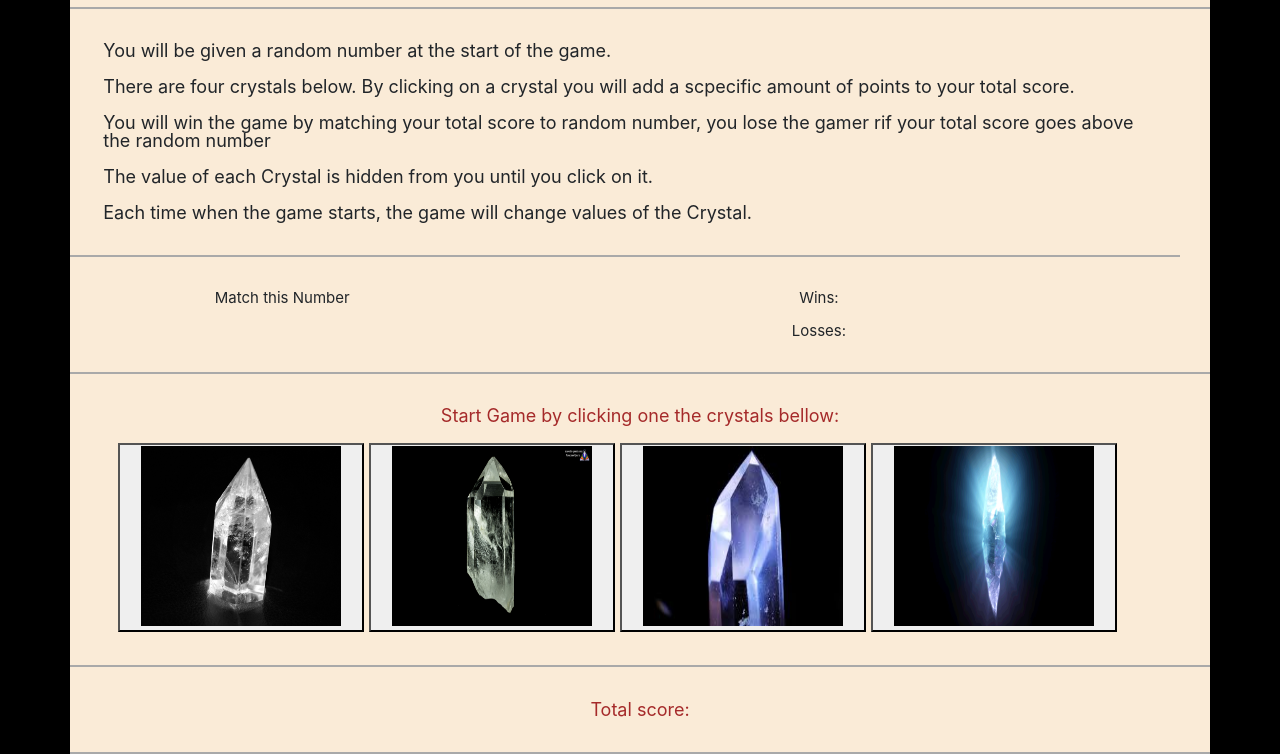
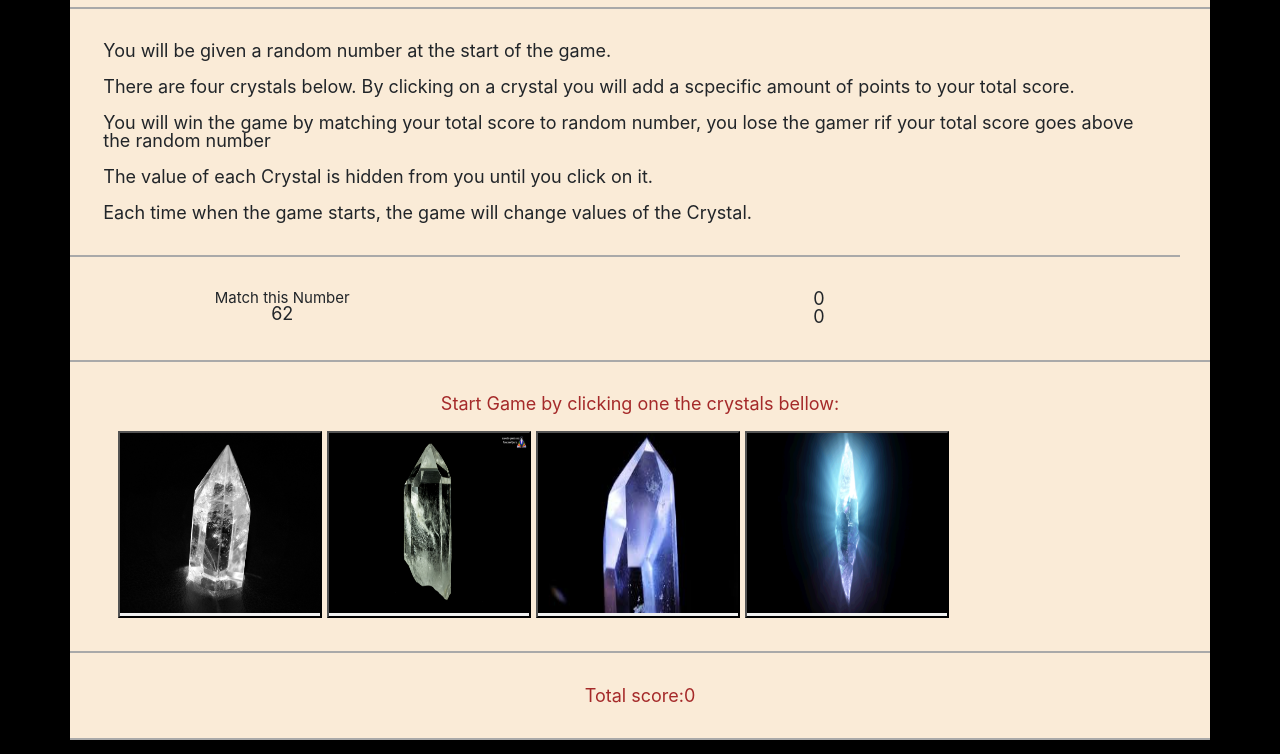
Before and after one commit to anagabitec/unit-4-game, a plain HTML site: page index.html in a window 1280 px wide. Shown: the part 105-859 px from the top of the page. Drawn offline with nearby package versions, Linux system fonts and the light colour scheme.

Commit message:
jqueryrunning

```diff
--- a/assets/css/style.css
+++ b/assets/css/style.css
@@ -28,3 +28,8 @@ h3{
     height: 180px;
 
 }
+button{
+    padding: 0%;
+    margin: 0;
+
+}
--- a/assets/javascript/game.js
+++ b/assets/javascript/game.js
@@ -1,26 +1,79 @@
+$(document).ready(function() {
+// variables
+var gameNum = gameNumber();
+var wins = 0;
+var losses = 0;
+var totalScore = 0;
+var crystal1 =0;
+var crystal2 =0;
+var crystal3 =0;
+var crystal4 =0;
 
 
-$(document).ready(function() {
-
-// variables
- var wins = 0;
- var losses = 0;
- var userTotal = 0;
-
-
- // Random Number function
- function randomNum(max, min) {
-     var result = Math.floor(Math.random() * (max - min + 1)) + min;
-     return result;
- }
-
- var compRandom = randomNum(120, 19);
-    assignNumbersToPeppers();
-
-    $("#random-numbner").html(compRandom);
-    $("#total-score").html(totalCrystal);
+$("#random-number").html(gameNum);
+$("#wins").html(wins);
+$("#losses").html(losses);
+$("#total-score").html("<h3>Total score:  " + totalScore + "</h3>");
 
 
 
-//end of function
+
+function AssignCrystalNumber() {
+    return Math.floor(Math.random ()* 12 ) +1 ;
+}
+
+
+function gameNumber() {
+    var random = Math.floor(Math.random() * 101) + 19;
+    return random;
+}
+startNewRound ()
+//click on crystal and get numbers
+$(".crystal").on("click", function(){
+
+    if (this.id === "crystal1") {
+        totalScore += crystal1;
+    }
+    else if (this.id === "crystal2") {
+        totalScore += crystal2;
+    }
+
+    else if (this.id === "crystal3") {
+        totalScore += crystal3;
+    }
+    else if (this.id === "crystal4") {
+        totalScore += crystal4;
+    }
+
+    $("#total-score").html("<h3>Total score:  " + totalScore + "</h3>");
+
+    if (totalScore === gameNum) {
+        wins +=1;
+        $("#wins").html(wins);
+        alert("You win!");
+        startNewRound();
+    }
+
+    else if (totalScore >= gameNum) {
+        losses += 1;
+        $("#losses").html(losses);
+        alert("you lost!");
+        startNewRound();
+    }
+
+})
+
+//  START A NEW ROUND
+ function startNewRound() {
+    totalScore = 0;
+    gameNum = gameNumber();
+     $("#random-number").html("<h2>Match this Number</h2>" +gameNum);
+    $("#total-score").html("<h3>Total score:" + totalScore + "</h3>");
+    crystal1 = AssignCrystalNumber();
+    crystal2 = AssignCrystalNumber();
+    crystal3 = AssignCrystalNumber();
+    crystal4 = AssignCrystalNumber();
+}
+
+
 });
--- a/index.html
+++ b/index.html
@@ -53,25 +53,25 @@
                 <h3>Start Game by clicking one the crystals bellow:</h3>
                 <br>
                 <button type="button">
-                     <div class="col-md-3" id="crystal1">
+                     <div class="col-md-3 crystal p-0" id="crystal1">
                          <img class="images" src="assets/images/crystal1.jpg">
                      </div>
                 </button>
 
                 <button type="button">
-                     <div class="col-md-3" id="crystal2">
+                     <div class="col-md-3 crystal p-0" id="crystal2">
                         <img class="images" src="assets/images/crystal2.jpg">
                      </div>
                 </button>
 
                 <button type="button">
-                     <div class="col-md-3" id="crystal3">
+                     <div class="col-md-3 crystal p-0" id="crystal3">
                         <img class="images" src="assets/images/crystal3.jpg" >
                      </div>
                 </button>
 
                 <button type="button">
-                    <div class="col-md-3" id="crystal4">
+                    <div class="col-md-3 crystal p-0" id="crystal4">
                        <img class="images" src="assets/images/crystal4.png">
                     </div>
                </button>
```
Also changed, not shown: 3 other files.
